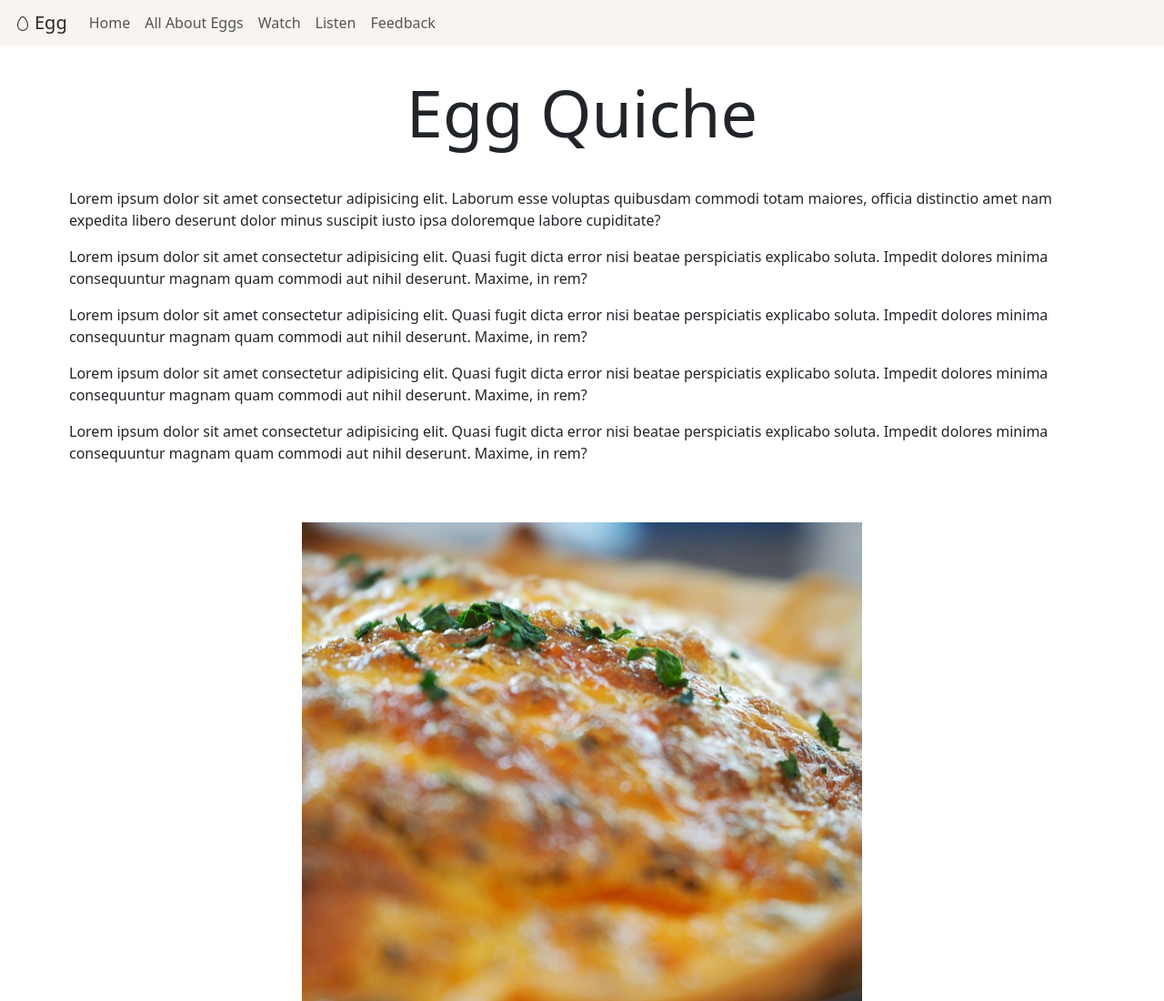
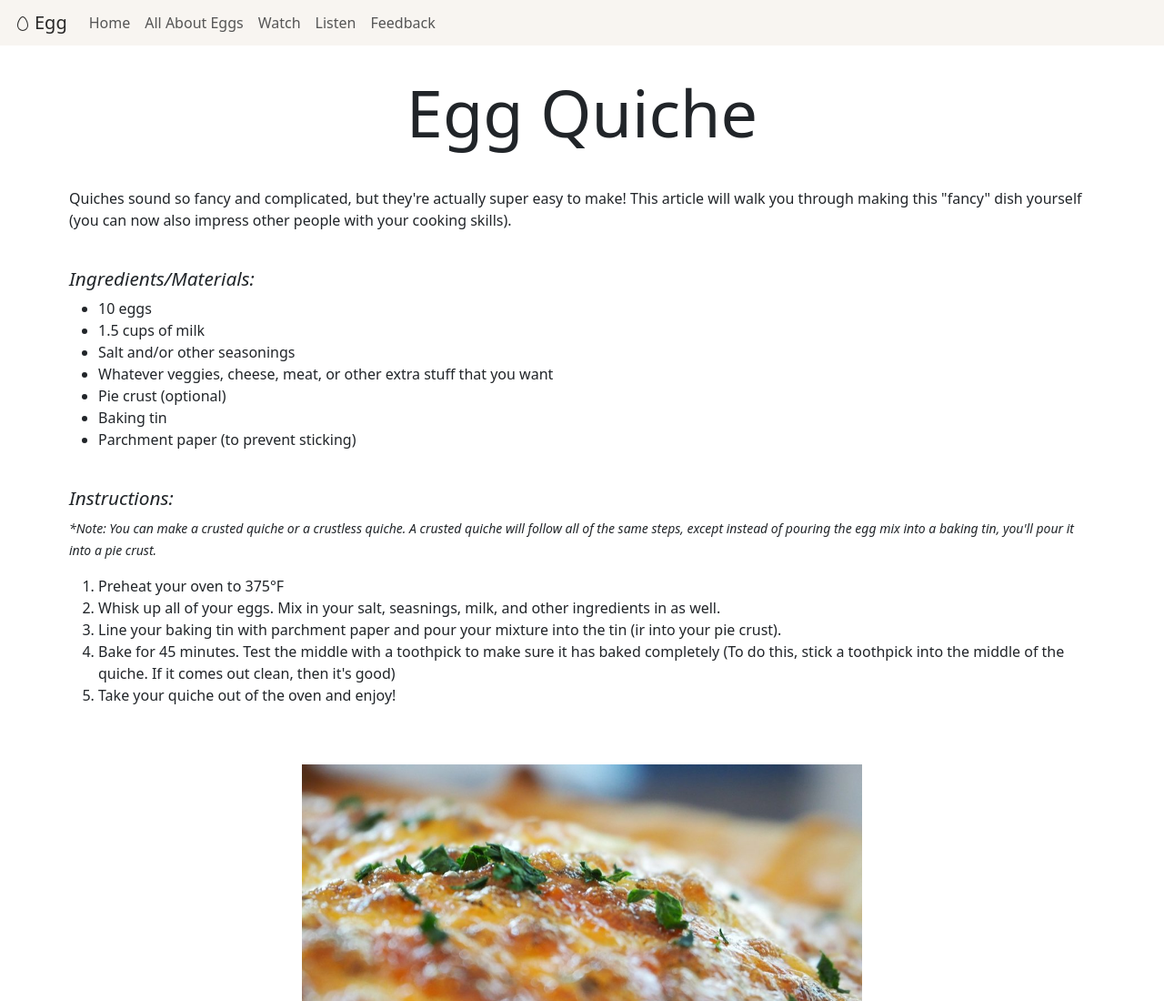
Before and after one commit to thekkathy/Egg, a plain HTML site: page eggArticles/quiche.html in a window 1280 px wide. Shown: the top 1100 px of the page at 91% size. Drawn offline with nearby package versions, Linux system fonts and the light colour scheme.

Commit message:
added content and made some tweaks

```diff
--- a/css/article.css
+++ b/css/article.css
@@ -1,3 +1,13 @@
 .article-main{
     margin-top: 0rem;
 }
+
+.article-subtitle{
+    font-style: italic;
+    font-weight: normal;
+    font-size: 1.3rem;
+}
+
+.note{
+    margin-bottom:1rem;
+}
--- a/eggArticles/quiche.html
+++ b/eggArticles/quiche.html
@@ -72,11 +72,29 @@
                         <div class="container col mx-auto">
                             <h1 class="display-2 heading">Egg Quiche</h1>
                             <main class="article-main content">
-                                <p>Lorem ipsum dolor sit amet consectetur adipisicing elit. Laborum esse voluptas quibusdam commodi totam maiores, officia distinctio amet nam expedita libero deserunt dolor minus suscipit iusto ipsa doloremque labore cupiditate?</p>
-                                <p>Lorem ipsum dolor sit amet consectetur adipisicing elit. Quasi fugit dicta error nisi beatae perspiciatis explicabo soluta. Impedit dolores minima consequuntur magnam quam commodi aut nihil deserunt. Maxime, in rem?</p>
-                                <p>Lorem ipsum dolor sit amet consectetur adipisicing elit. Quasi fugit dicta error nisi beatae perspiciatis explicabo soluta. Impedit dolores minima consequuntur magnam quam commodi aut nihil deserunt. Maxime, in rem?</p>
-                                <p>Lorem ipsum dolor sit amet consectetur adipisicing elit. Quasi fugit dicta error nisi beatae perspiciatis explicabo soluta. Impedit dolores minima consequuntur magnam quam commodi aut nihil deserunt. Maxime, in rem?</p>
-                                <p>Lorem ipsum dolor sit amet consectetur adipisicing elit. Quasi fugit dicta error nisi beatae perspiciatis explicabo soluta. Impedit dolores minima consequuntur magnam quam commodi aut nihil deserunt. Maxime, in rem?</p>
+                                <p>Quiches sound so fancy and complicated, but they're actually super easy to make! This article will walk you through making this "fancy" dish yourself (you can now also impress other people with your cooking skills).</p>
+                                <br>
+                                <h3 class="article-subtitle">Ingredients/Materials:</h3>
+                                <ul>
+                                    <li>10 eggs</li>
+                                    <li>1.5 cups of milk</li>
+                                    <li>Salt and/or other seasonings</li>
+                                    <li>Whatever veggies, cheese, meat, or other extra stuff that you want</li>
+                                    <li>Pie crust (optional)</li>
+                                    <li>Baking tin</li>
+                                    <li>Parchment paper (to prevent sticking)</li>
+                                </ul>
+                                <br>
+                                <h3 class="article-subtitle">Instructions:</h3>
+                                <div class="note">
+                                    <em><small>*Note: You can make a crusted quiche or a crustless quiche. A crusted quiche will follow all of the same steps, except instead of pouring the egg mix into a baking tin, you'll pour it into a pie crust.</small></em>
+                                </div>
+                                <ol>
+                                    <li>Preheat your oven to 375°F</li>
+                                    <li>Whisk up all of your eggs. Mix in your salt, seasnings, milk, and other ingredients in as well.</li>
+                                    <li>Line your baking tin with parchment paper and pour your mixture into the tin (ir into your pie crust).</li>
+                                    <li>Bake for 45 minutes. Test the middle with a toothpick to make sure it has baked completely (To do this, stick a toothpick into the middle of the quiche. If it comes out clean, then it's good)</li>
+                                    <li>Take your quiche out of the oven and enjoy!</li>
                                 </main>
                             </div>
                         </div>
```
Also changed, not shown: eggArticles/baked.html (+18 -5 lines), eggArticles/boiled.html (+19 -5 lines), eggArticles/fried.html (+19 -5 lines), listen.html (+19 -3 lines). Lines whose indentation alone changed are shown as unchanged.
